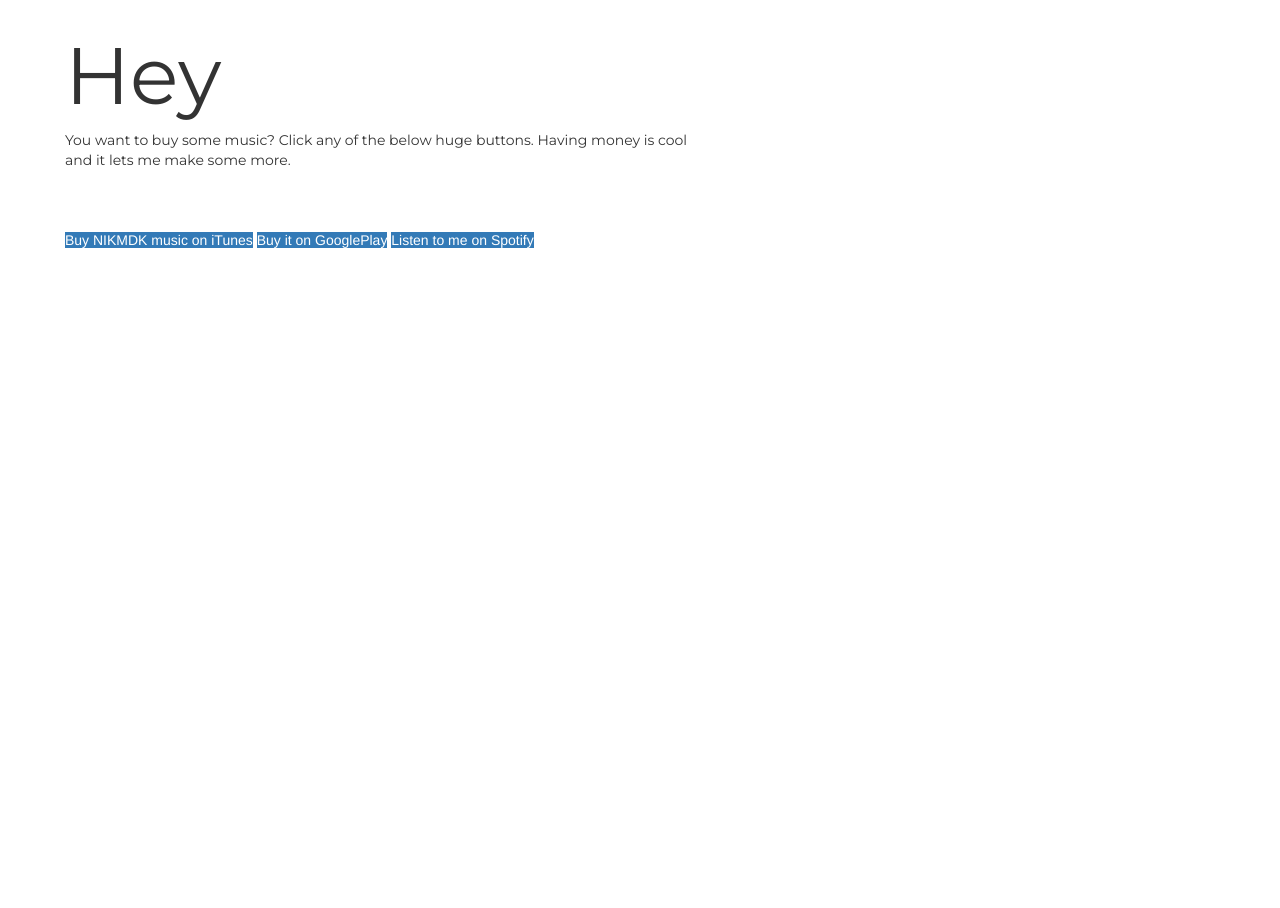
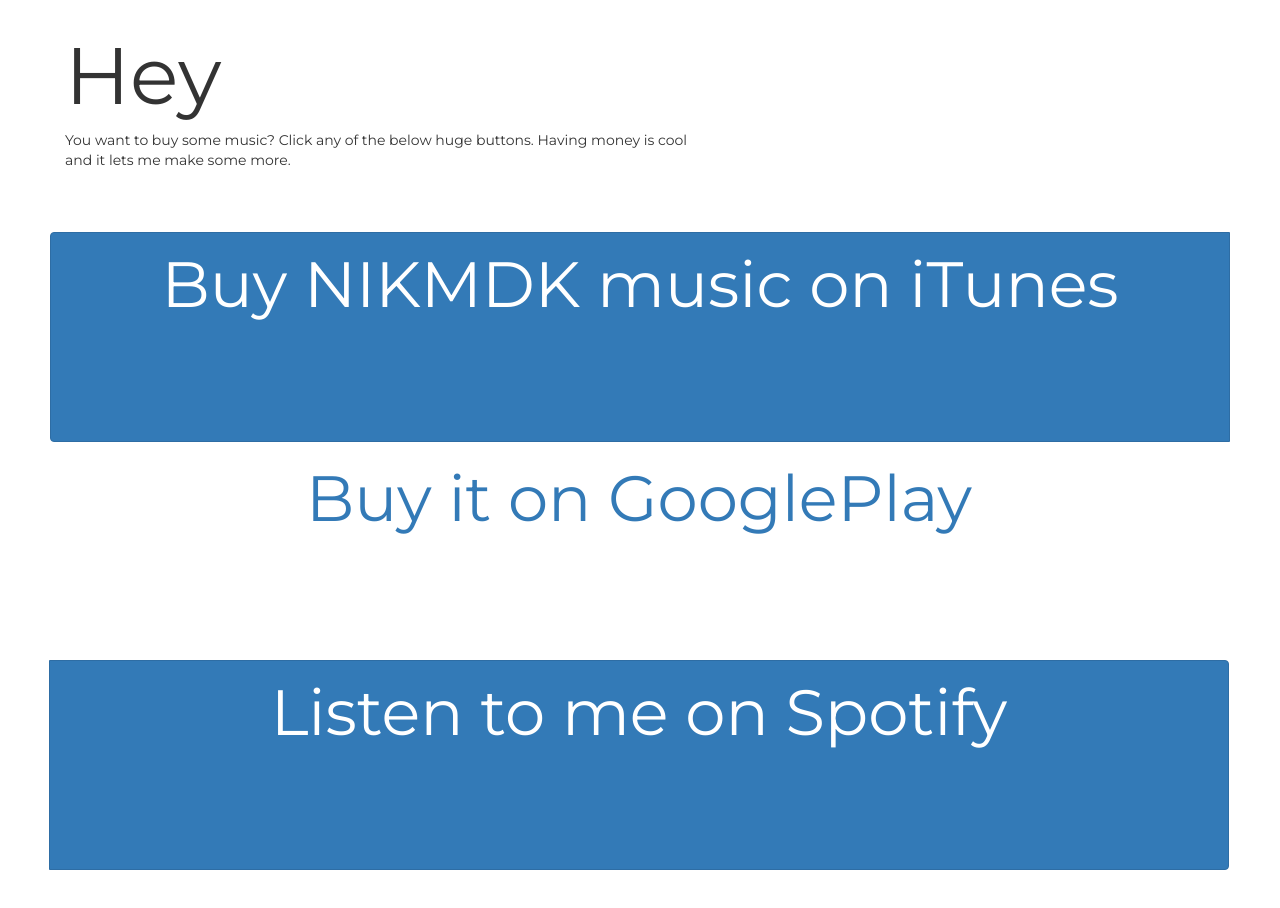
Before and after one commit to hebertomoreno/nikolasmurdock, a plain HTML site: page index.html in a window 1280 px wide. Shown: the part 5442-6350 px from the top of the page. Before the commit the page ends 5742 px from the top, so only its background shows below. Drawn offline with nearby package versions, Linux system fonts and the light colour scheme.

Commit message:
all good wqith the buttons
well, a couple of problems, but I'm figuring it out

```diff
--- a/index.html
+++ b/index.html
@@ -106,10 +106,12 @@
 				<p>You want to buy some music? Click any of the below huge buttons. Having money is cool and it lets me make some more.</p>
 			</div>
 		</div>
-		<div class="salesButtons container-fluid btn-group">
-			<a class="btn-primary bigButt" href="https://itunes.apple.com/us/artist/nikolas-murdock/id724219504">Buy NIKMDK music on iTunes</a>
-			<a class="btn-primary bigButt">Buy it on GooglePlay</a>
-			<a class="btn-primary bigButt">Listen to me on Spotify</a>
+		<div class="salesButtons">
+			<div class="btn-group" role="group" aria-label="sales buttons">
+				<a class="btn btn-primary bigButt" href="https://itunes.apple.com/us/artist/nikolas-murdock/id724219504" target="_blank">Buy NIKMDK music on iTunes</a>
+				<a class="btn btn-secondary bigButt">Buy it on GooglePlay</a>
+				<a class="btn btn-primary bigButt">Listen to me on Spotify</a>
+			</div>
 		</div>
 	</body>
 </html>
--- a/scss/style.scss
+++ b/scss/style.scss
@@ -101,3 +101,25 @@
 		height:100px;
 	}
 }
+
+.salesButtons {
+	margin:0 !important;
+	padding:0 !important;
+
+	.bigButt {
+		margin:2px;
+		font-family:$mon;
+		font-size: $biggestFont*0.8;
+		overflow:hidden;
+		height:30%;
+		width: 100%;
+		text-align: center;
+	}
+	.btn-secondary:hover {
+		background-color: blue;
+	}
+	.btn-primary:hover {
+		background-color: white;
+		color: black;
+	}
+}
```
Also changed, not shown: css/style.css, 1 other file.
